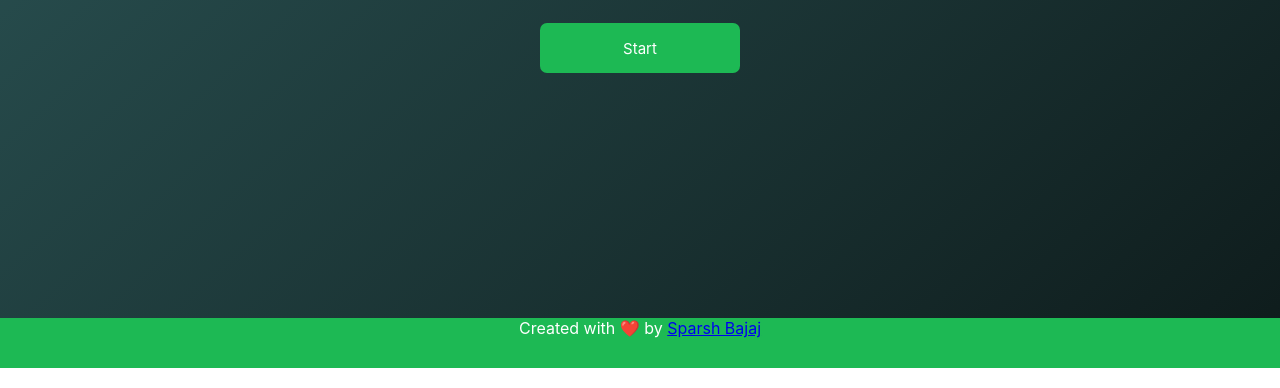
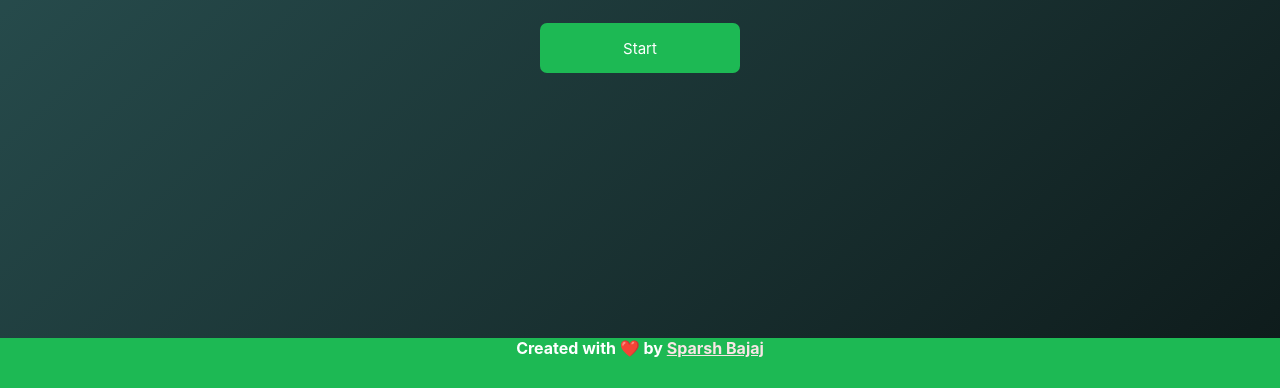
Before and after one commit to sparshbajaj/mudic, a React app: page public/index.html in a window 1280 px wide. Shown: the part 432-820 px from the top of the page. Built offline with nearby package versions, Linux system fonts and the light colour scheme; a web font is replaced by a local one.

Commit message:
Update index.html

```diff
--- a/public/index.html
+++ b/public/index.html
@@ -26,11 +26,16 @@
     <title>Mudic</title>
     <style>
       .footer {
-  height: 50px;
-  margin-top: -50px;
+  height: 30px;
+  margin-top: -30px;
   text-align: center!important;
   background-color: #1DB954!important;
 }
+
+a {
+    color: rgb(248, 229, 229);
+}
+
     </style>
   </head>
   <body>
@@ -70,6 +75,6 @@
   firebase.initializeApp(firebaseConfig);
   firebase.analytics();
 </script>
-<footer class="footer">Created with ❤️ by <a href="sparshbajaj.co">Sparsh Bajaj</a></footer>
+<footer class="footer"><b>Created with ❤️ by </b><a href="sparshbajaj.co"><b>Sparsh Bajaj</b></a></footer>
   </body>
 </html>
```
